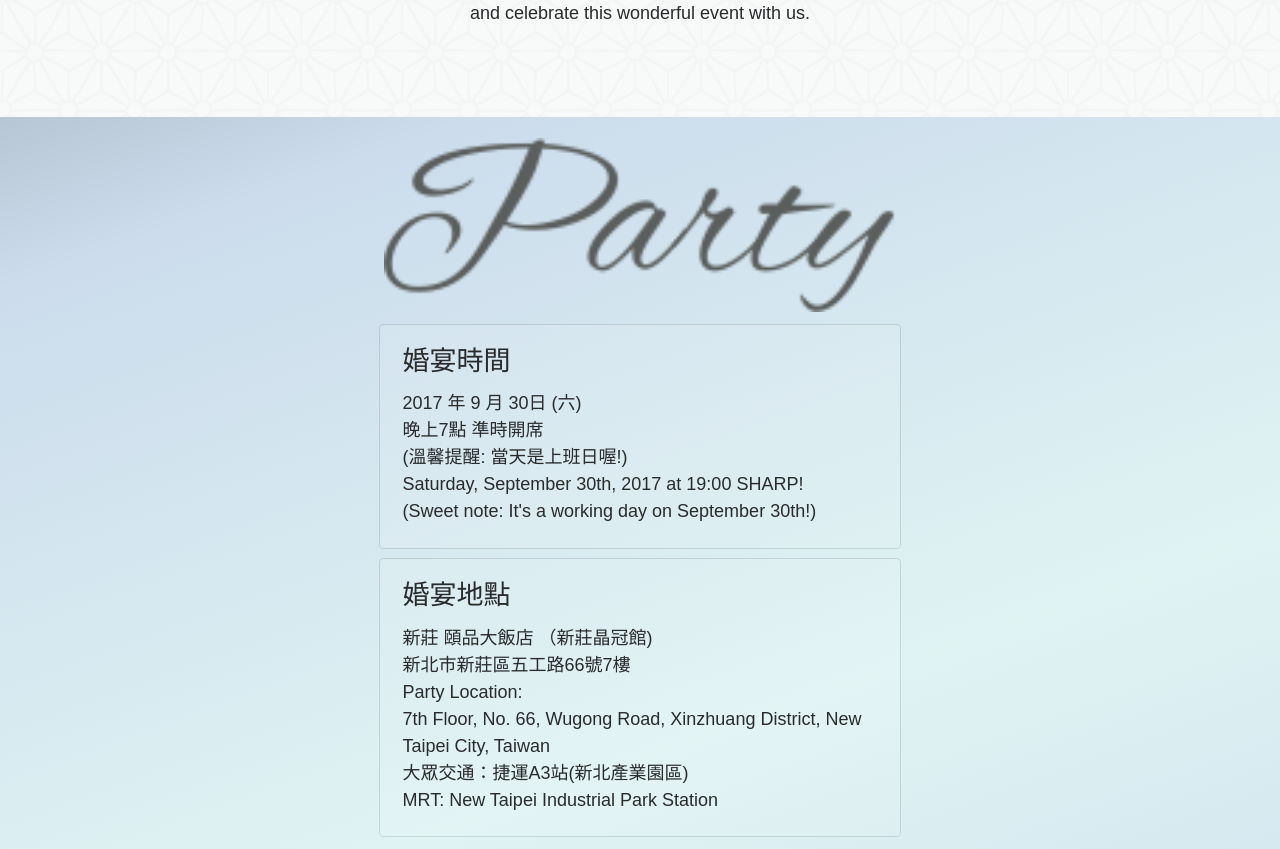
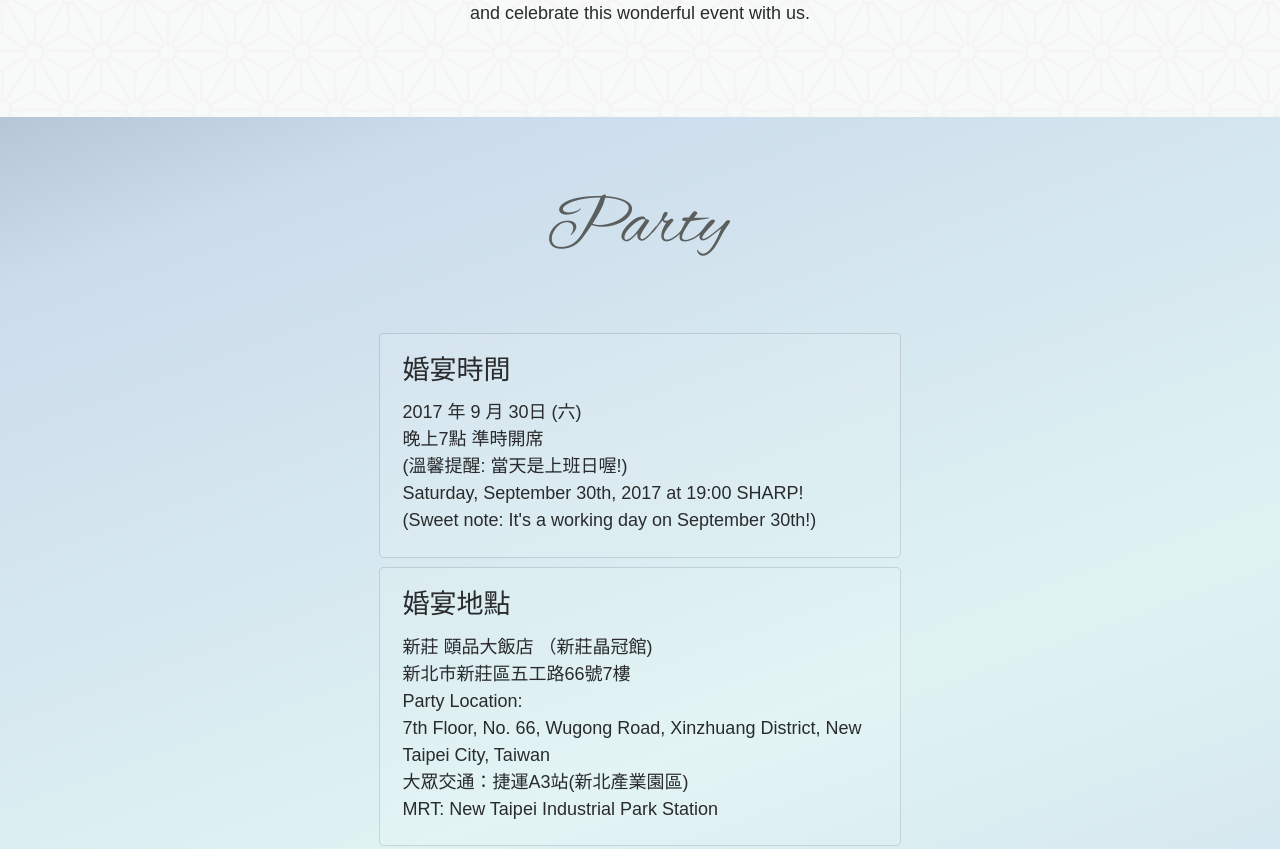
Before and after one commit to A-HSien/KurtAndJulie, a website: page index.html in a window 1280 px wide. Shown: the part 1440-2289 px from the top of the page. Drawn offline with nearby package versions, Linux system fonts and the light colour scheme; a script that the page names is missing.

Commit message:
201707190017

```diff
--- a/app/styles/base.scss
+++ b/app/styles/base.scss
@@ -15,11 +15,10 @@ section {
 .icon {
     background-repeat: no-repeat;
     background-position: center center;
-    -webkit-background-size: contain;
-    background-size: contain;
+    -webkit-background-size: initial;
+    background-size: initial;
     height: 10rem;
-    max-width: 40%;
-    margin: 1em auto 0 auto;
+    margin: 1em auto 1rem auto;
 }
 
 .animation {
```
Also changed, not shown: index.css, 1 other file.
